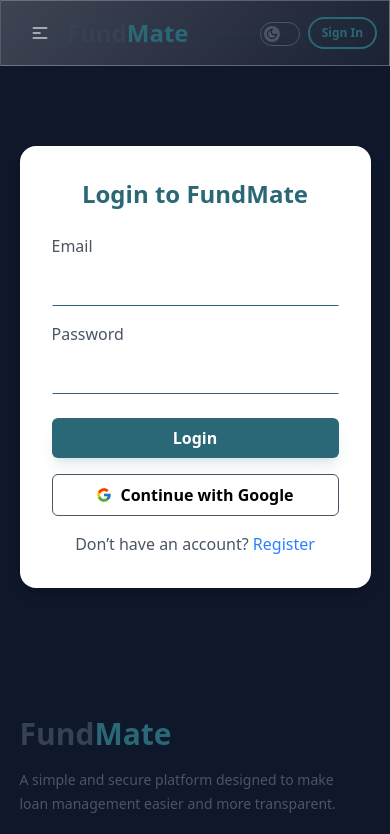
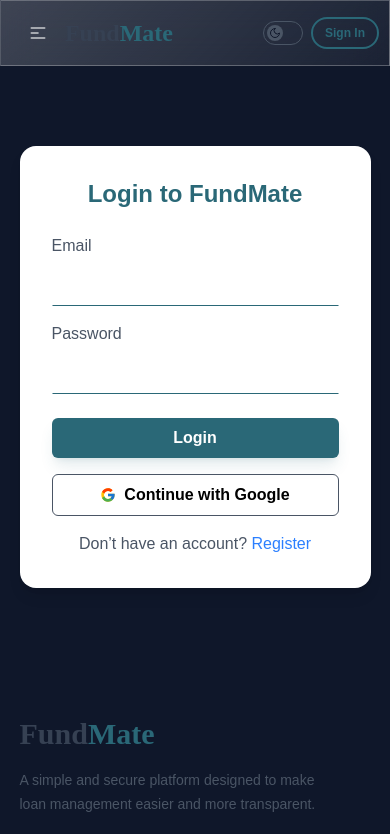
Before and after one commit to Abdullah881485/FundMate-Client, a React (Vite) app: page /login in a window 390 px wide. Shown: the top 834 px of the page. Built offline with nearby package versions, Linux system fonts and the light colour scheme; no server answers.

Commit message:
Bug Fixed

```diff
--- a/src/Layout/Dashboard/DashboardLayout.jsx
+++ b/src/Layout/Dashboard/DashboardLayout.jsx
@@ -153,7 +153,7 @@
           aria-label="close sidebar"
           className="drawer-overlay"
         ></label>
-        <div className="flex min-h-full py-20 flex-col items-start is-drawer-close:w-14 is-drawer-open:w-64 ">
+        <div className="flex min-h-full py-20 flex-col items-start is-drawer-close:w-14 is-drawer-open:w-64  ">
           {/* Sidebar content here */}
           <ul className="menu w-full grow space-y-2 text-gray-500 font-normal">
             {/* List item */}
--- a/src/components/Footer/Footer.jsx
+++ b/src/components/Footer/Footer.jsx
@@ -7,7 +7,7 @@
     <footer className="mt-16 ">
       <div className="w-[90%] mx-auto py-12 flex flex-col gap-5 md:flex-row justify-around items-start md:items-center text-gray-600">
         <div>
-          <h2 className="text-3xl font-bold text-gray-700">
+          <h2 className="text-3xl font-bold text-gray-700 logo">
             Fund<span className="text-[#2a6877]">Mate</span>
           </h2>
           <p className="mt-4 text-sm leading-6 w-80">
@@ -16,13 +16,22 @@
           </p>
 
           <div className="flex items-center gap-4 mt-5">
-            <a className="text-gray-500 hover:text-[#2a6877] text-xl" href="#">
+            <a
+              className="text-gray-500 hover:text-[#2a6877] text-xl"
+              href="https://facebook.com"
+            >
               <FaFacebook />
             </a>
-            <a className="text-gray-500 hover:text-[#2a6877] text-xl" href="#">
+            <a
+              className="text-gray-500 hover:text-[#2a6877] text-xl"
+              href="https://instagram.com"
+            >
               <FaInstagram />
             </a>
-            <a className="text-gray-500 hover:text-[#2a6877] text-xl" href="#">
+            <a
+              className="text-gray-500 hover:text-[#2a6877] text-xl"
+              href="https://linkedin.com"
+            >
               <FaLinkedin />
             </a>
           </div>
--- a/src/components/Navbar/Navbar.jsx
+++ b/src/components/Navbar/Navbar.jsx
@@ -96,7 +96,7 @@
 
   return (
     <nav className=" sticky top-0 z-50 glass-bg">
-      <div className="navbar mx-auto w-[98%] md:w-[90%]">
+      <div className="navbar mx-auto w-[99%] md:w-[90%]">
         <div className="navbar-start">
           <div className="dropdown">
             <label tabIndex={0} className="btn btn-ghost lg:hidden">
@@ -120,7 +120,7 @@
               {links}
             </ul>
           </div>
-          <a className=" font-bold text-2xl text-gray-700">
+          <a className=" font-bold text-2xl md:text-3xl text-gray-700 logo">
             Fund<span className="text-[#2a6877]">Mate</span>
           </a>
         </div>
--- a/src/index.css
+++ b/src/index.css
@@ -1,4 +1,6 @@
 @import "tailwindcss";
+@import url("https://fonts.googleapis.com/css2?family=Manrope:wght@200..800&family=Space+Grotesk:wght@300..700&display=swap");
+@import url("https://fonts.googleapis.com/css2?family=Permanent+Marker&display=swap");
 @plugin "daisyui";
 /* className="bg-linear-to-r from-[#C9E4DE] to-[#DFE3E7]" */
 @plugin "daisyui" {
@@ -8,9 +10,19 @@
 html {
   scroll-behavior: smooth;
 }
+body {
+  font-family: "Manrope", sans-serif;
+}
 .title-text {
   color: #2a6877;
   font-weight: bold;
+  font-family: "Space Grotesk", sans-serif;
+}
+h1 {
+  font-family: "Space Grotesk", sans-serif;
+}
+.logo {
+  font-family: "Permanent Marker", cursive;
 }
 .glass-bg {
   background: linear-gradient(
--- a/src/pages/About Us/About.jsx
+++ b/src/pages/About Us/About.jsx
@@ -2,12 +2,13 @@
 
 const About = () => {
   return (
-    <div className="w-[90%] md:w-4/5 lg:w-3/5 mx-auto my-16 text-gray-700">
+    <div
+      data-aos="fade-up"
+      className="w-[90%] md:w-4/5 lg:w-3/5 mx-auto my-16 text-gray-700"
+    >
       <title>FundMate | About Us</title>
 
-      {/* Main Container */}
       <div className="rounded-2xl bg-white shadow-lg p-10 space-y-12">
-        {/* Header Section */}
         <div className="text-center max-w-2xl mx-auto">
           <h1 className="text-3xl font-bold text-[#2a6877]">About FundMate</h1>
           <p className="text-gray-600 mt-3">
@@ -16,7 +17,6 @@
           </p>
         </div>
 
-        {/* Mission Section */}
         <div className="space-y-4">
           <h2 className="text-xl font-semibold text-[#2a6877]">Our Mission</h2>
           <p className="text-gray-600 leading-relaxed">
@@ -27,7 +27,6 @@
           </p>
         </div>
 
-        {/* Vision Section */}
         <div className="space-y-4">
           <h2 className="text-xl font-semibold text-[#2a6877]">Our Vision</h2>
           <p className="text-gray-600 leading-relaxed">
@@ -37,7 +36,6 @@
           </p>
         </div>
 
-        {/* Features Section */}
         <div className="space-y-6">
           <h2 className="text-xl font-semibold text-[#2a6877]">
             What We Offer
@@ -66,7 +64,6 @@
           </ul>
         </div>
 
-        {/* Team Section */}
         <div className="space-y-4">
           <h2 className="text-xl font-semibold text-[#2a6877]">Who We Are</h2>
           <p className="text-gray-600 leading-relaxed">
@@ -77,7 +74,6 @@
           </p>
         </div>
 
-        {/* Quote Section */}
         <div className="bg-[#2a6877] text-white p-6 rounded-xl shadow-md">
           <p className="text-center italic leading-relaxed">
             “Financial management doesn’t have to be complicated. With the right
--- a/src/pages/Contact/Contact.jsx
+++ b/src/pages/Contact/Contact.jsx
@@ -2,11 +2,13 @@
 
 const Contact = () => {
   return (
-    <div className="w-[90%] md:w-4/5 lg:w-3/5 mx-auto my-16 text-gray-700">
+    <div
+      data-aos="fade-up"
+      className="w-[90%] md:w-4/5 lg:w-3/5 mx-auto my-16 text-gray-700"
+    >
       <title>FundMate | Contact</title>
 
       <div className="rounded-2xl bg-white shadow-lg p-10 space-y-10">
-        {/* Header */}
         <div className="text-center">
           <h1 className="text-3xl font-bold text-[#2a6877]">Contact Us</h1>
           <p className="mt-2 text-gray-500">
@@ -14,9 +16,7 @@
           </p>
         </div>
 
-        {/* Content */}
         <div className="grid grid-cols-1 md:grid-cols-2 gap-10">
-          {/* Contact Info */}
           <div className="space-y-6">
             <div>
               <h2 className="text-xl font-semibold text-[#2a6877]">
@@ -45,7 +45,6 @@
             </div>
           </div>
 
-          {/* Contact Form */}
           <form className="space-y-6">
             <div className="flex flex-col gap-2">
               <label className="text-gray-700 font-medium">Your Name</label>
--- a/src/pages/Dashboard Pages/My Profile/MyProfile.jsx
+++ b/src/pages/Dashboard Pages/My Profile/MyProfile.jsx
@@ -3,7 +3,7 @@
 import Swal from "sweetalert2";
 import { useNavigate } from "react-router-dom";
 import useRole from "../../../Hooks/useRole";
-import  Loader1  from "../../../components/Loader/Loader";
+import Loader1 from "../../../components/Loader/Loader";
 
 const MyProfile = () => {
   const { user, signOutUser, loading, setLoading } = use(AuthContext);
@@ -49,7 +49,7 @@
     <div>
       <title>FinEase | My Profile</title>
 
-      <div className="w-[99%] md:w-10/12 mx-auto my-10">
+      <div data-aos="fade-up" className="w-[99%] md:w-10/12 mx-auto my-10">
         <div className="bg-white rounded-2xl shadow p-2 md:p-6">
           <h1 className="text-2xl font-bold mb-6 text-[#2a6877]">My Profile</h1>
           <div className="flex flex-col md:flex-row items-center gap-6 mb-8">
--- a/src/pages/Dashboard Pages/Payment Successful/Success.jsx
+++ b/src/pages/Dashboard Pages/Payment Successful/Success.jsx
@@ -17,7 +17,10 @@
   }, [sessionId, axiosSecure]);
 
   return (
-    <div className="w-9/10 mx-auto flex justify-center items-center flex-col my-20">
+    <div
+      data-aos="fade-up"
+      className="w-9/10 mx-auto flex justify-center items-center flex-col my-20"
+    >
       <img
         className="w-70"
         src="https://i.ibb.co.com/tpr3VcrS/free-payment-successful-3543010-2969397.png"
```
